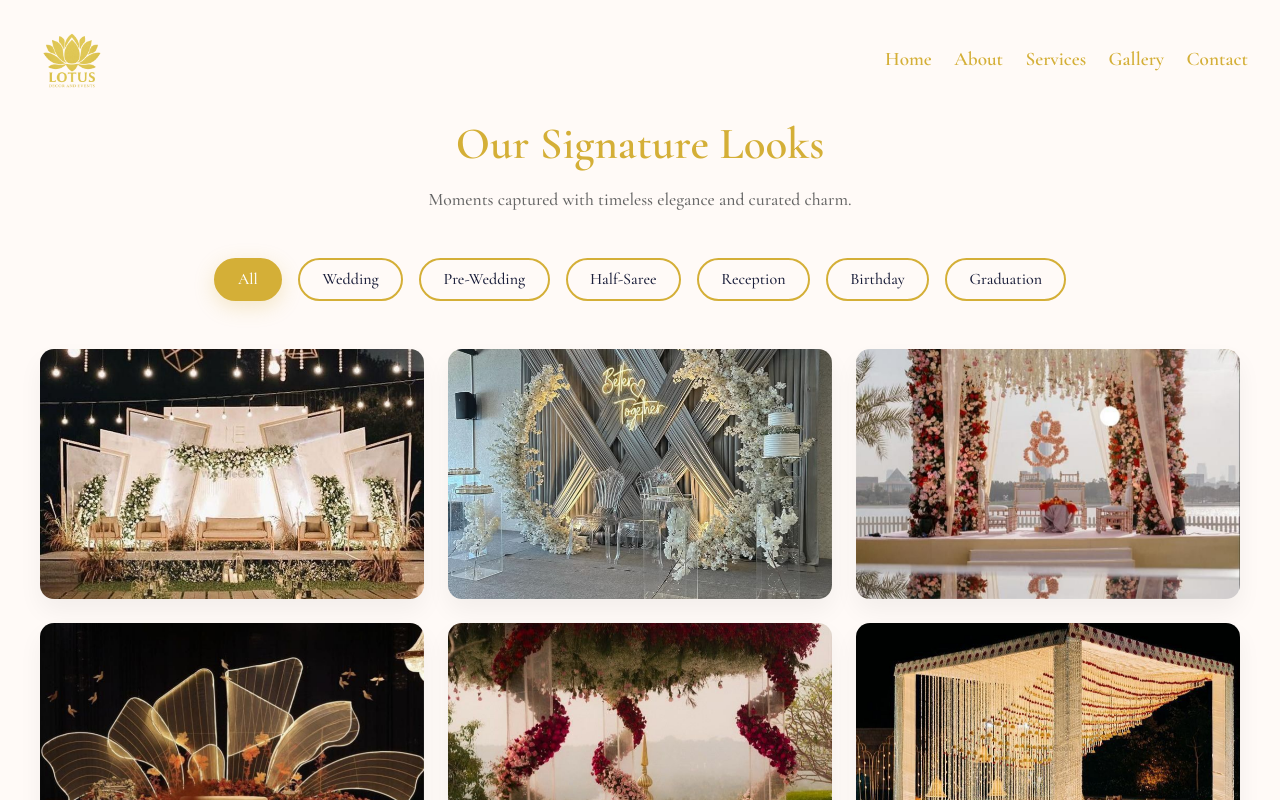
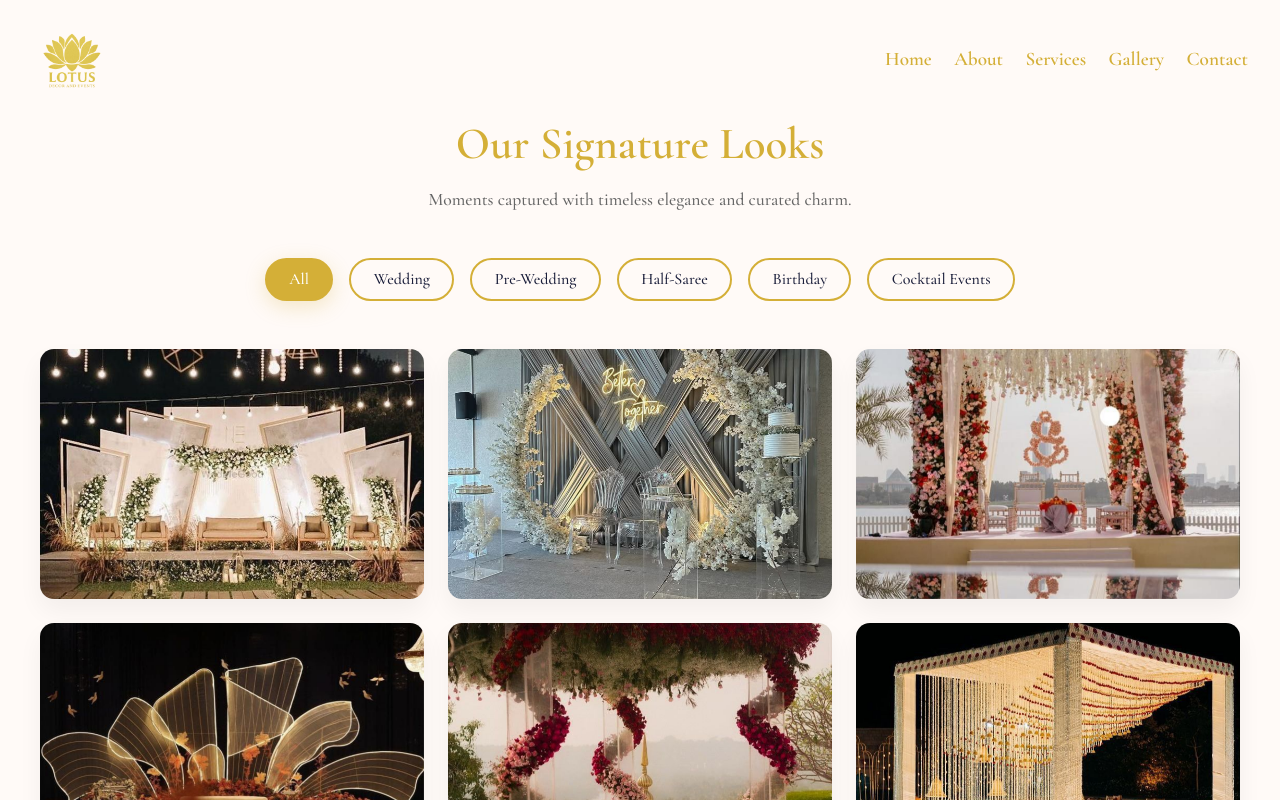
Before and after one commit to lotusdecor/ldecor_frontend, a React (Vite) app: page /gallery in a window 1280 px wide. Shown: the top 800 px of the page. Built offline with nearby package versions, Linux system fonts and the light colour scheme.

Commit message:
gallery filters updated

```diff
--- a/src/pages/Gallery.jsx
+++ b/src/pages/Gallery.jsx
@@ -59,7 +59,7 @@ const imageData = [
   { src: img24, category: 'Graduation' },
 ];
 
-const categories = ['All', 'Wedding', 'Pre-Wedding', 'Half-Saree', 'Reception', 'Birthday', 'Graduation'];
+const categories = ['All', 'Wedding', 'Pre-Wedding', 'Half-Saree', 'Birthday', 'Cocktail Events'];
 
 function Gallery() {
   const [selectedCategory, setSelectedCategory] = useState('All');
```
Also changed, not shown: src/styles/Home.css (line endings or trailing spaces).
